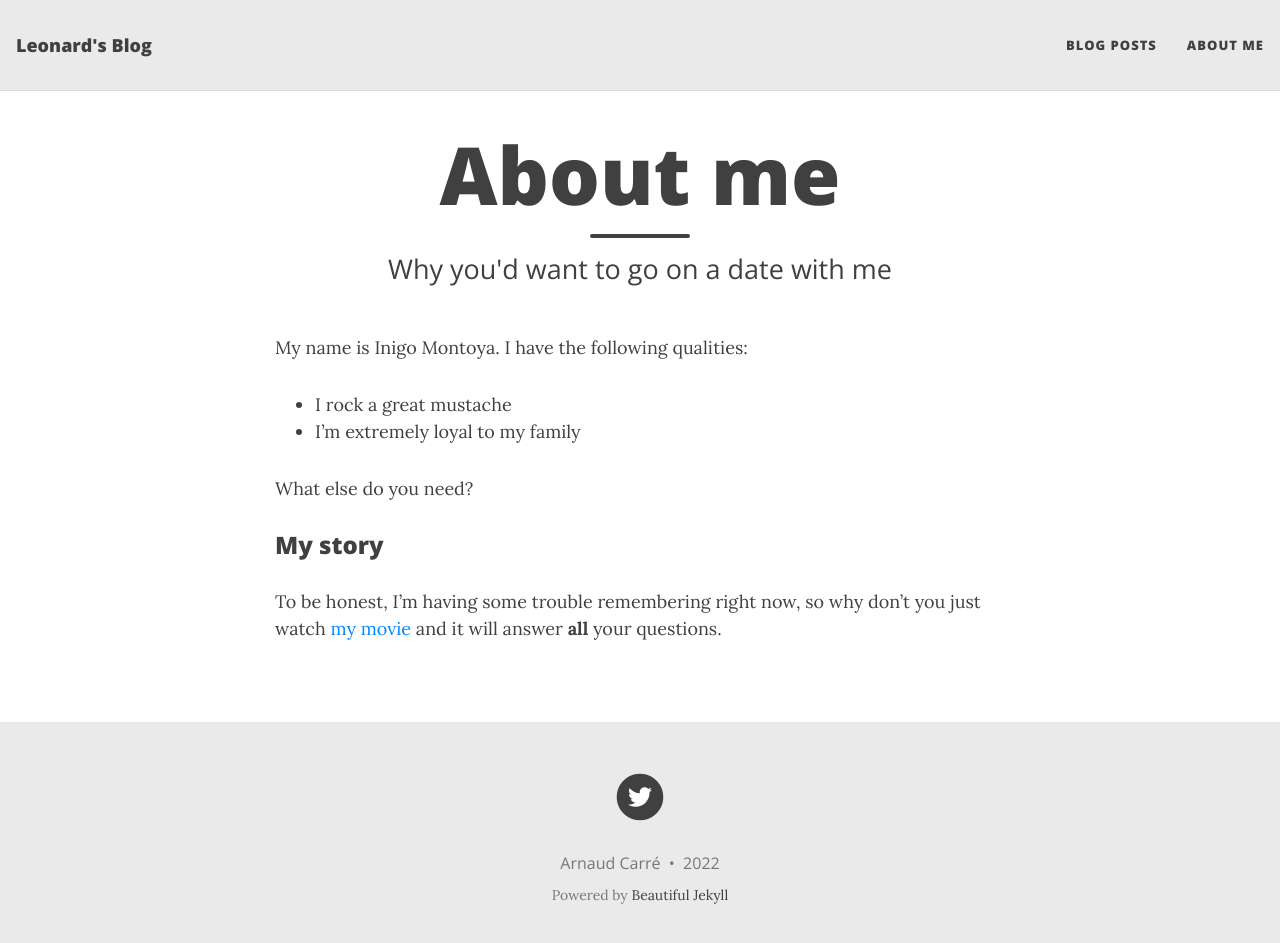
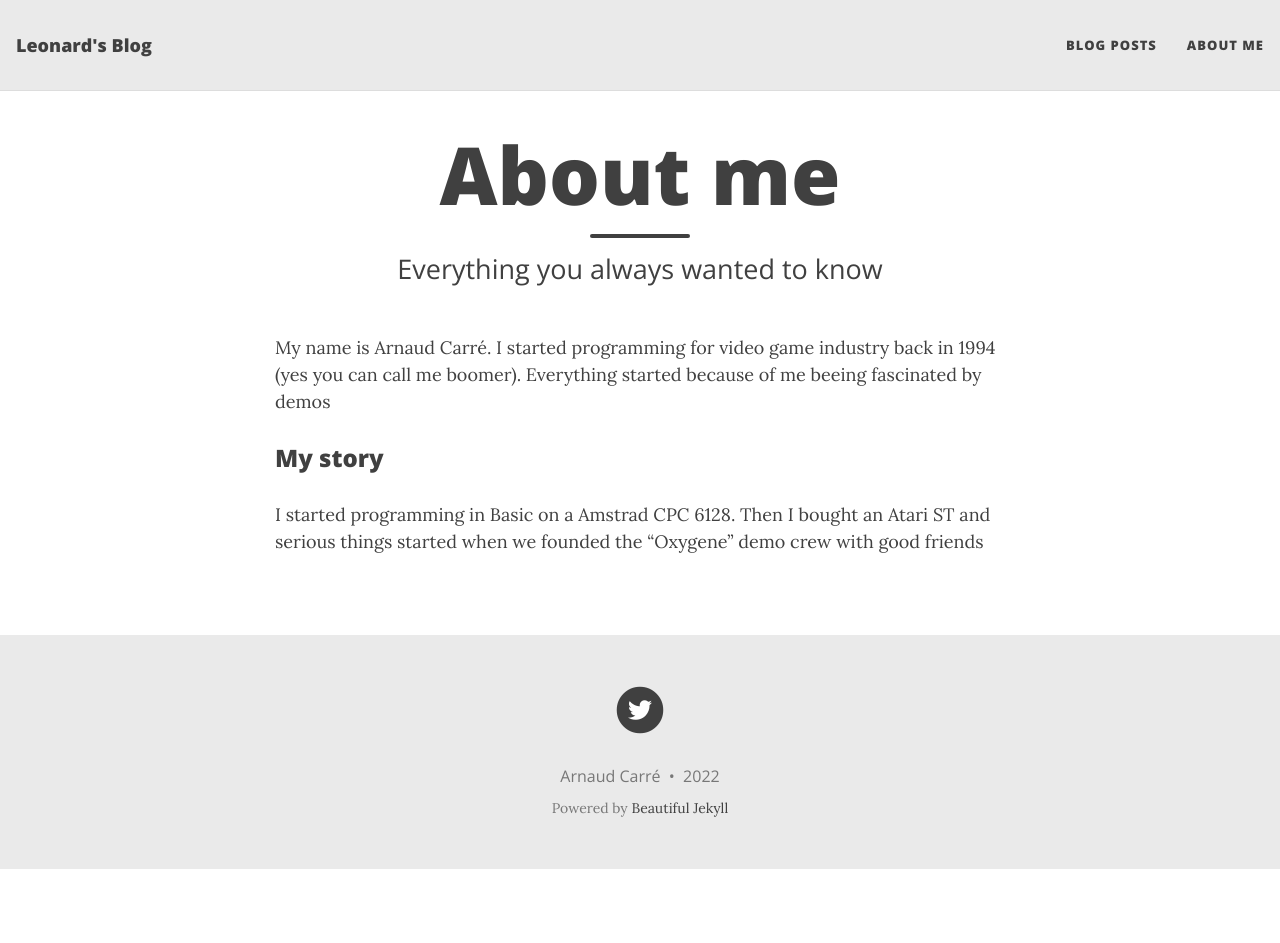
Before and after one commit to arnaud-carre/arnaud-carre.github.io, a Jekyll site: the page built from aboutme.md, in a window 1280 px wide and 956 px high. Shown: the top 943 px of the window. Built offline with Jekyll 4.4.1, drawn with Linux system fonts in a browser that asks for light colours; nearby versions of some CDN libraries.

Commit message:
Update aboutme.md

```diff
--- a/aboutme.md
+++ b/aboutme.md
@@ -1,16 +1,11 @@
 ---
 layout: page
 title: About me
-subtitle: Why you'd want to go on a date with me
+subtitle: Everything you always wanted to know
 ---
 
-My name is Inigo Montoya. I have the following qualities:
-
-- I rock a great mustache
-- I'm extremely loyal to my family
-
-What else do you need?
+My name is Arnaud Carré. I started programming for video game industry back in 1994 (yes you can call me boomer). Everything started because of me beeing fascinated by demos
 
 ### My story
 
-To be honest, I'm having some trouble remembering right now, so why don't you just watch [my movie](https://en.wikipedia.org/wiki/The_Princess_Bride_%28film%29) and it will answer **all** your questions.
+I started programming in Basic on a Amstrad CPC 6128. Then I bought an Atari ST and serious things started when we founded the "Oxygene" demo crew with good friends
```
